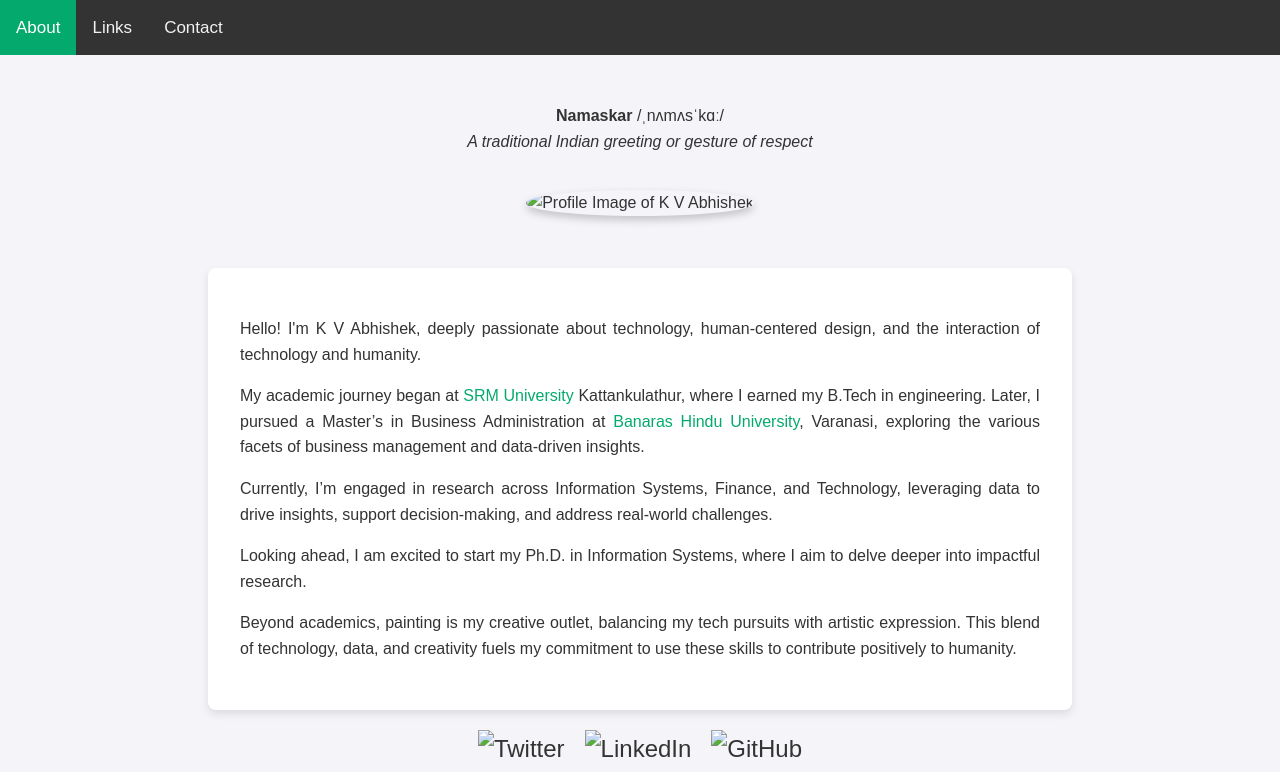
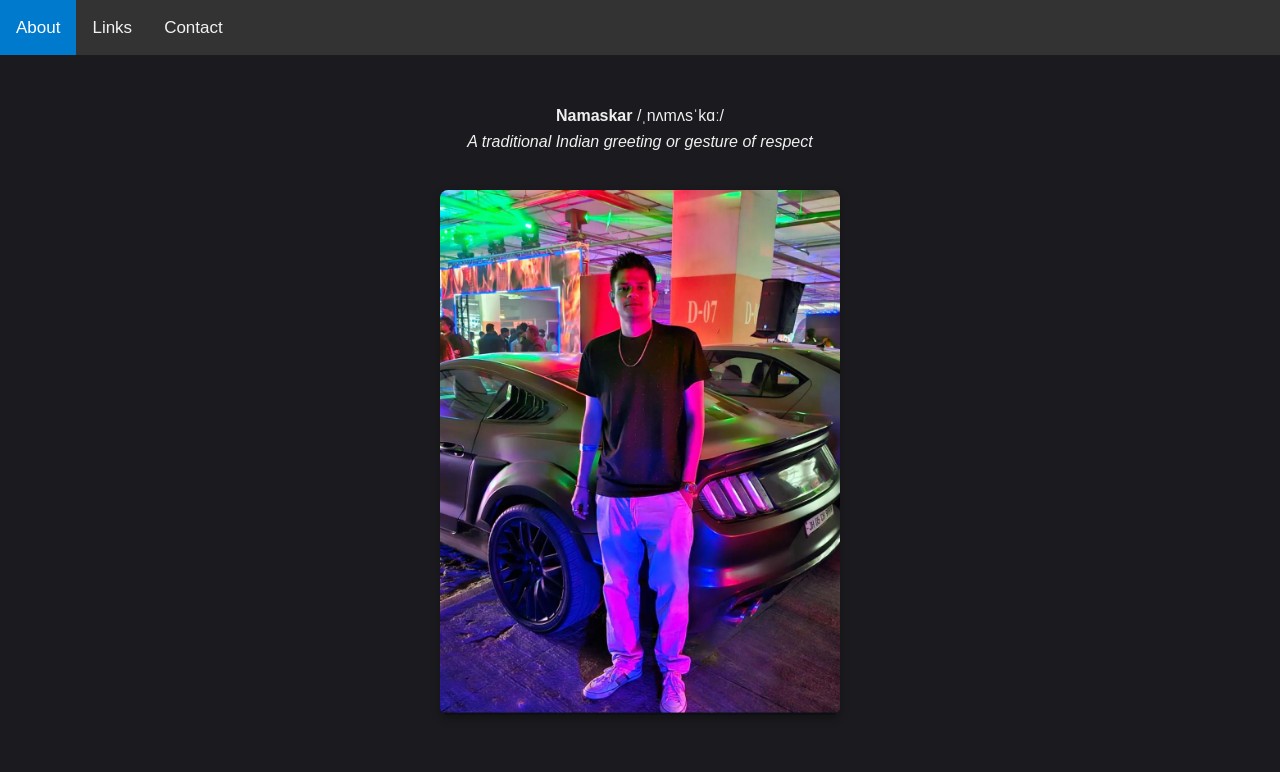
Before and after one commit to kvabhishekk/K-V-Abhishek, a plain HTML site: page index.html in a window 1280 px wide. Shown: the top 772 px of the page. Drawn offline with Linux system fonts and the light colour scheme.

Commit message:
index.html

```diff
--- a/index.html
+++ b/index.html
@@ -9,11 +9,11 @@
         /* Basic reset and body styling */
         body {
             font-family: 'Fira Sans', sans-serif;
-            color: #333;
+            color: #f0f0f0;
             line-height: 1.6;
             margin: 0;
             padding: 0;
-            background-color: #f4f4f9;
+            background-color: #1b1b1f;
         }
 
         /* Navbar styling */
@@ -32,12 +32,12 @@
         }
 
         .topnav a:hover {
-            background-color: #ddd;
-            color: black;
+            background-color: #575757;
+            color: #f0f0f0;
         }
 
         .topnav a.active {
-            background-color: #04AA6D;
+            background-color: #007acc;
             color: white;
         }
 
@@ -47,26 +47,30 @@
             padding: 2em 0;
         }
 
+        /* Profile image styling for full-length display */
         .profile-image {
-            border-radius: 50%;
-            width: 200px;
-            height: 200px;
+            width: 60%;
+            max-width: 400px;
+            height: auto;
             margin: 20px 0;
-            box-shadow: 0 4px 8px rgba(0, 0, 0, 0.2);
+            border-radius: 8px;
+            box-shadow: 0 4px 8px rgba(0, 0, 0, 0.3);
         }
 
+        /* Content styling */
         .content {
             max-width: 800px;
             margin: auto;
             padding: 2em;
-            background-color: #fff;
+            background-color: #222;
             border-radius: 8px;
-            box-shadow: 0 4px 8px rgba(0, 0, 0, 0.1);
+            box-shadow: 0 4px 8px rgba(0, 0, 0, 0.2);
             text-align: justify;
+            color: #ccc;
         }
 
         .content a {
-            color: #04AA6D;
+            color: #007acc;
             text-decoration: none;
         }
 
@@ -83,13 +87,19 @@
 
         .social-links a {
             margin: 0 10px;
-            color: #333;
+            color: #f0f0f0;
             font-size: 24px;
             text-decoration: none;
         }
 
-        .social-links a:hover {
-            color: #04AA6D;
+        .social-links img {
+            width: 30px;
+            height: 30px;
+            filter: brightness(0) invert(1); /* Makes icons white on dark background */
+        }
+
+        .social-links a:hover img {
+            filter: brightness(0.7) invert(0.8); /* Hover effect */
         }
 
         /* Footer styling */
@@ -97,9 +107,8 @@
             text-align: center;
             padding: 1em;
             font-size: 0.9em;
-            color: #666;
+            color: #999;
             background-color: #333;
-            color: #f2f2f2;
         }
     </style>
 </head>
@@ -114,7 +123,7 @@
     <!-- Main Content -->
     <main>
         <p><strong>Namaskar</strong> /ˌnʌmʌsˈkɑː/<br><em>A traditional Indian greeting or gesture of respect</em></p>
-        <img src="profile.jpg" alt="Profile Image of K V Abhishek" class="profile-image">
+        <img src="profile.jpeg" alt="Profile Image of K V Abhishek" class="profile-image">
     </main>
 
     <!-- About Section -->
```
